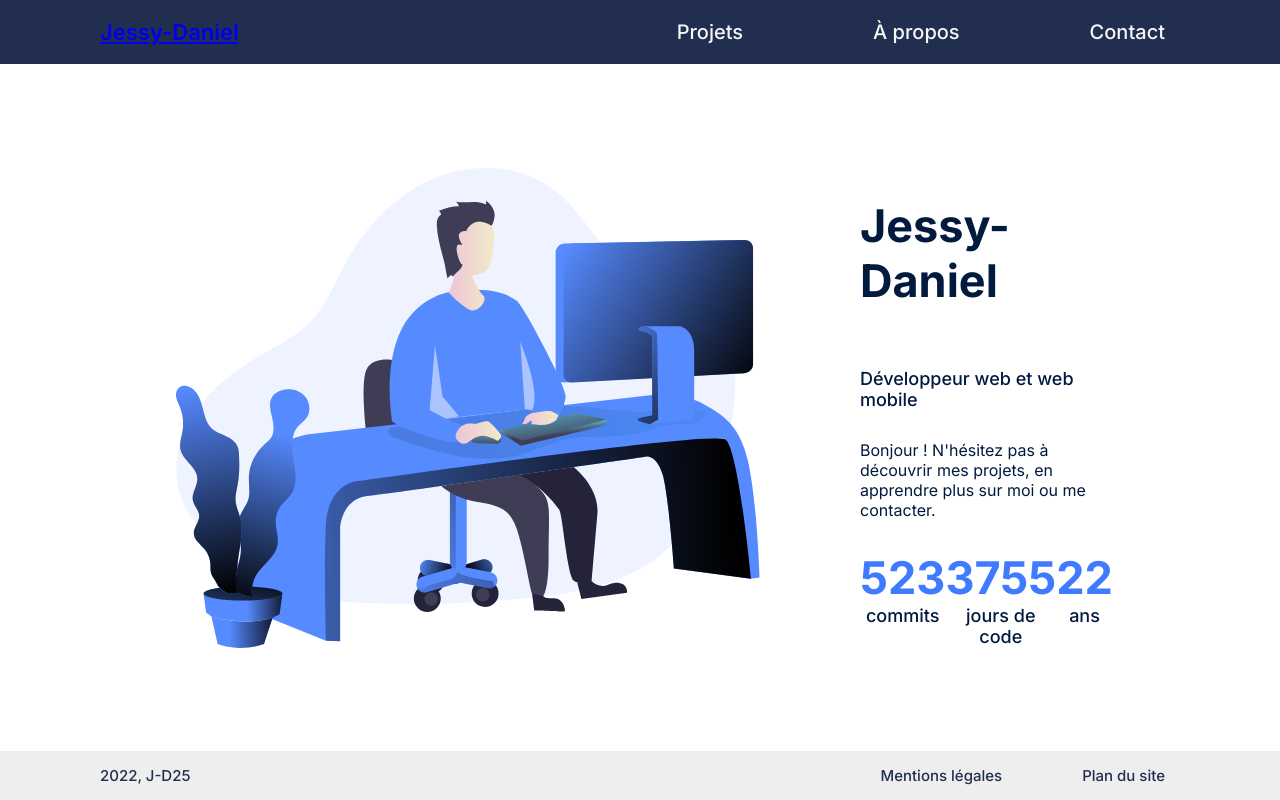
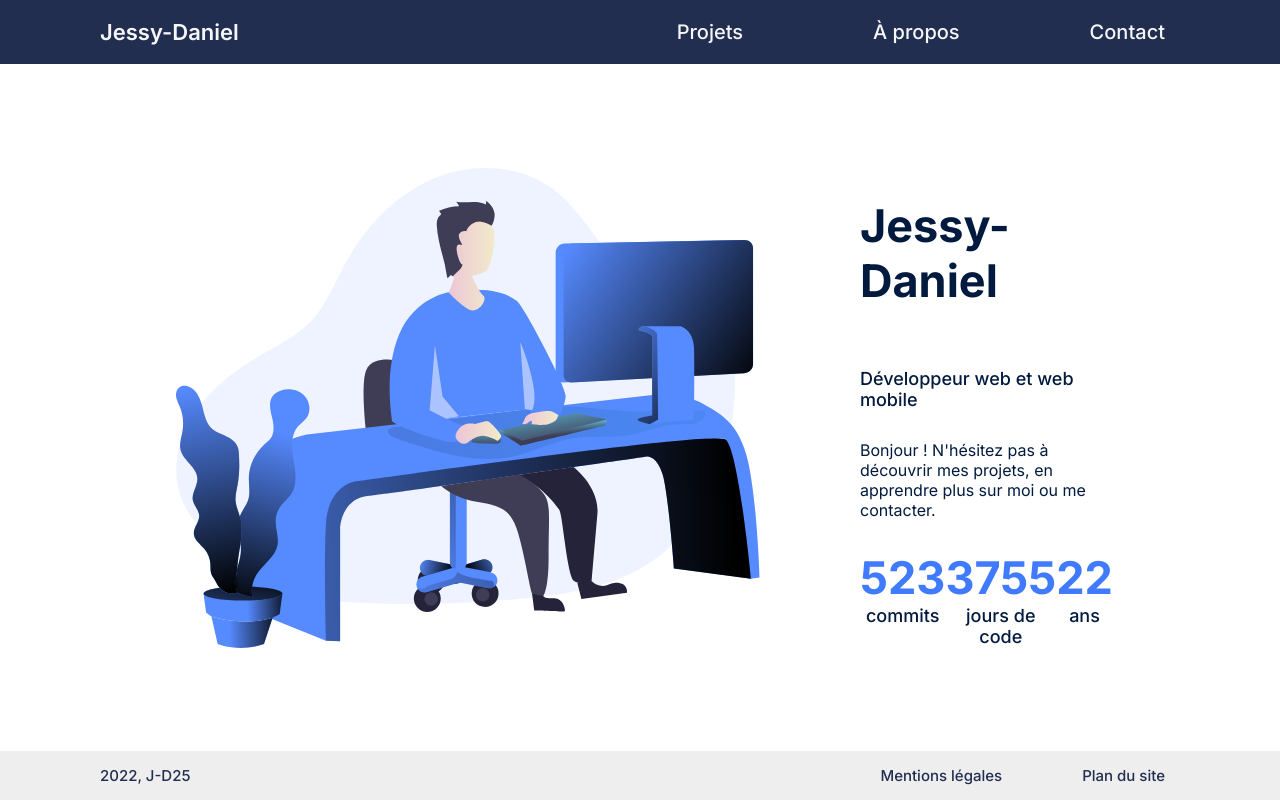
Before and after one commit to J-D25/portfolio, a React (Create React App) app: page / in a window 1280 px wide. Built offline with nearby package versions, Linux system fonts and the light colour scheme.

Commit message:
src/components/Header.css : add style to .Header-logo

```diff
--- a/src/components/Header.css
+++ b/src/components/Header.css
@@ -14,6 +14,11 @@ header {
     font-weight: 600;
     font-size: 22px;
     margin: 0;
+}
+
+.Header-logo a {
+    color: inherit;
+    text-decoration: none;
 }
 
 header>ul {
```
